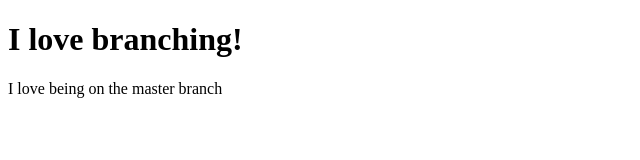
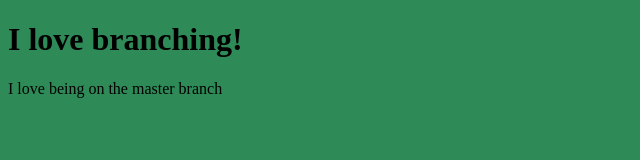
Before and after one commit to JonathanAndrew/i-love-ga-pages, a plain HTML site: page index.html in a window 1280 px wide. Shown: the whole page, without its empty margins (0-640 px from the left). Drawn offline with Linux system fonts and the light colour scheme.

Commit message:
I love seafoam

```diff
--- /dev/null
+++ b/css/main.css
@@ -0,0 +1,3 @@
+body{
+	background-color: seagreen;
+}
--- a/index.html
+++ b/index.html
@@ -2,6 +2,7 @@
 <html>
 <head>
 	<title>Branching Practice</title>
+	<link rel="stylesheet" type="text/css" href="css/main.css">
 </head>
 <body>
 	<h1>I love branching!</h1>
```
